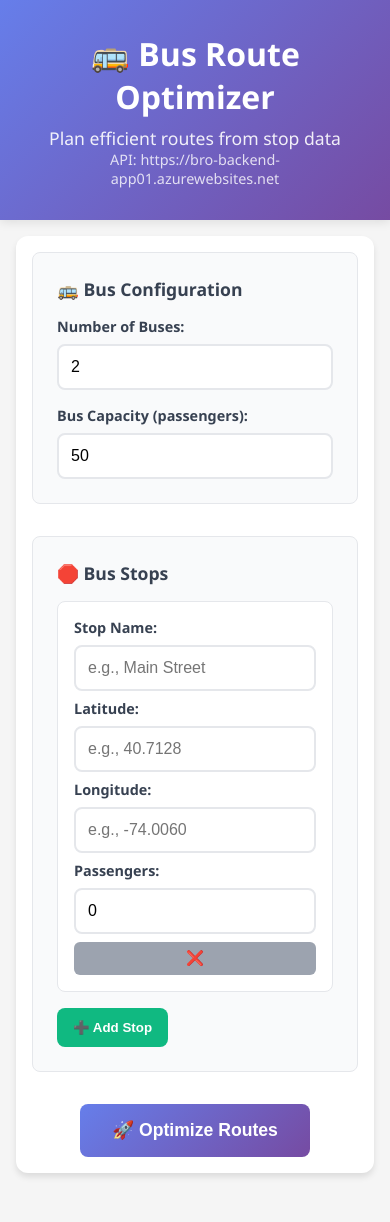
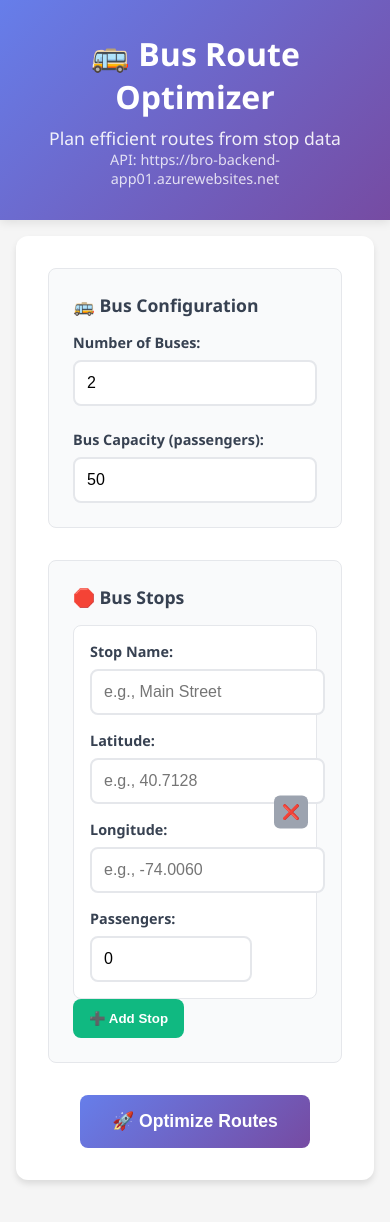
Before and after one commit to SanjeevKanth03/BRO-site, a React (Create React App) app in the folder frontend/: page / in a window 390 px wide. Shown: the top 1222 px of the page. Built offline with nearby package versions, Linux system fonts and the light colour scheme; no server answers.

Commit message:
Updated styles

```diff
--- a/frontend/src/components/RouteInput.css
+++ b/frontend/src/components/RouteInput.css
@@ -29,16 +29,21 @@
 }
 
 .input-row {
+  display: flex;
   display: grid;
-  grid-template-columns: 1fr 1fr;
-  gap: 1rem;
+  /* Create two equal columns, but allow them to wrap */
+  grid-template-columns: repeat(auto-fit, minmax(200px, 1fr));
+  gap: 1.5rem;
 }
+
 
 .input-group {
   display: flex;
+  flex: 1 1 180px; /* Allow input groups to grow and shrink */
   flex-direction: column;
   gap: 0.5rem;
 }
+
 
 .input-group label {
   font-weight: 600;
@@ -66,11 +71,10 @@
 }
 
 .stop-input-row {
-  display: grid;
-  grid-template-columns: 2fr 1fr 1fr 1fr auto;
+  display: flex;
+  flex-wrap: wrap; /* Allow items to wrap to the next line on small screens */
+  align-items: center;
   gap: 1rem;
-  align-items: end;
-  margin-bottom: 1rem;
   padding: 1rem;
   background: white;
   border-radius: 8px;
@@ -145,17 +149,16 @@
   box-shadow: none;
 }
 
+/* On smaller screens, make the remove button less wide */
 @media (max-width: 768px) {
-  .input-row {
-    grid-template-columns: 1fr;
+  .stop-input-row {
+    position: relative;
+    padding-right: 4rem; /* Make space for the button */
   }
-
-  .stop-input-row {
-    grid-template-columns: 1fr;
-    gap: 0.5rem;
-  }
-
-  .route-input-container {
-    padding: 1rem;
+  .remove-btn {
+    position: absolute;
+    right: 0.5rem;
+    top: 50%;
+    transform: translateY(-50%);
   }
 }
--- a/frontend/src/components/RouteList.css
+++ b/frontend/src/components/RouteList.css
@@ -1,10 +1,7 @@
 .route-list {
-  background: white;
-  border-radius: 12px;
+  /* The parent .list-container now handles the main container styles. */
+  /* This class is now for padding and internal layout. */
   padding: 1.5rem;
-  box-shadow: 0 2px 10px rgba(0, 0, 0, 0.1);
-  max-height: 500px;
-  overflow-y: auto;
 }
 
 .route-list-header {
```
